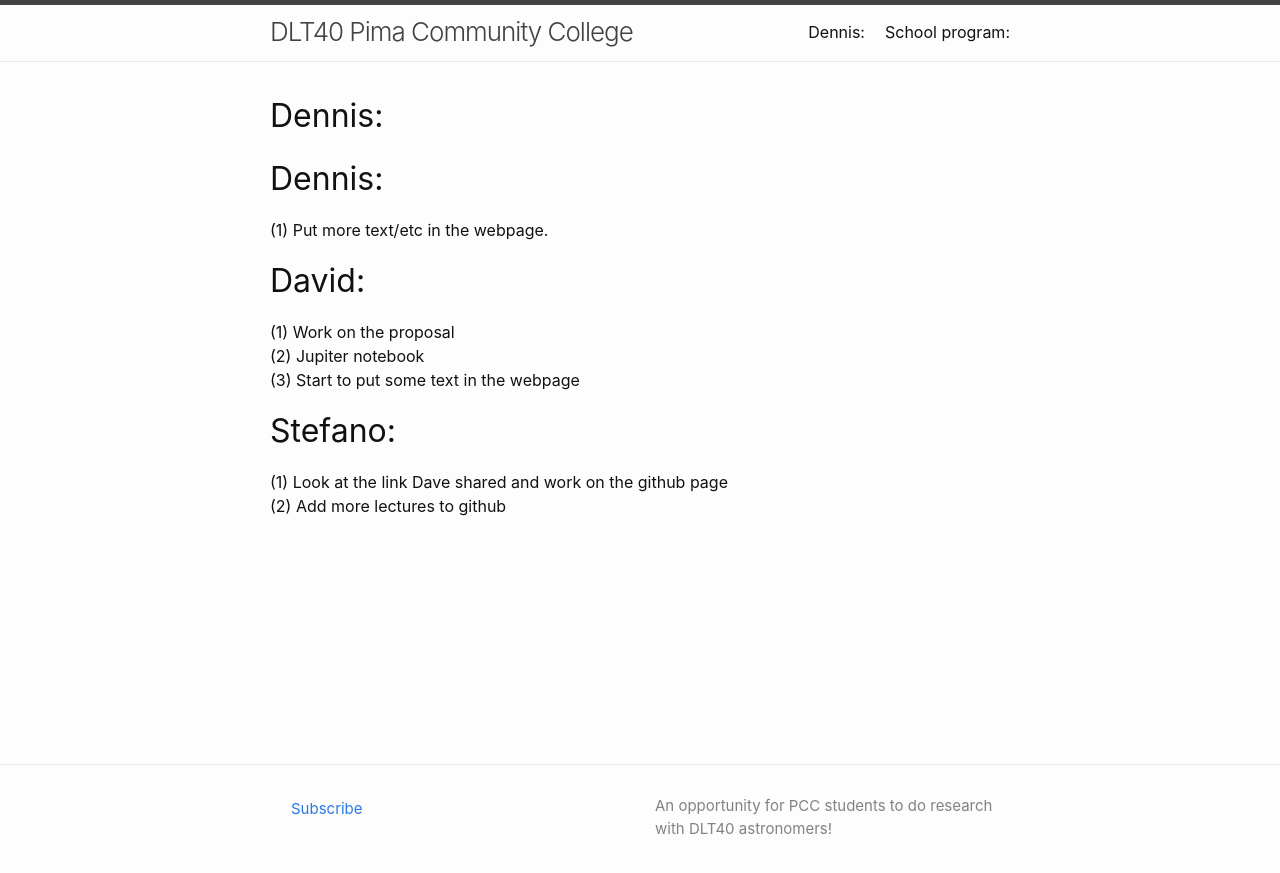
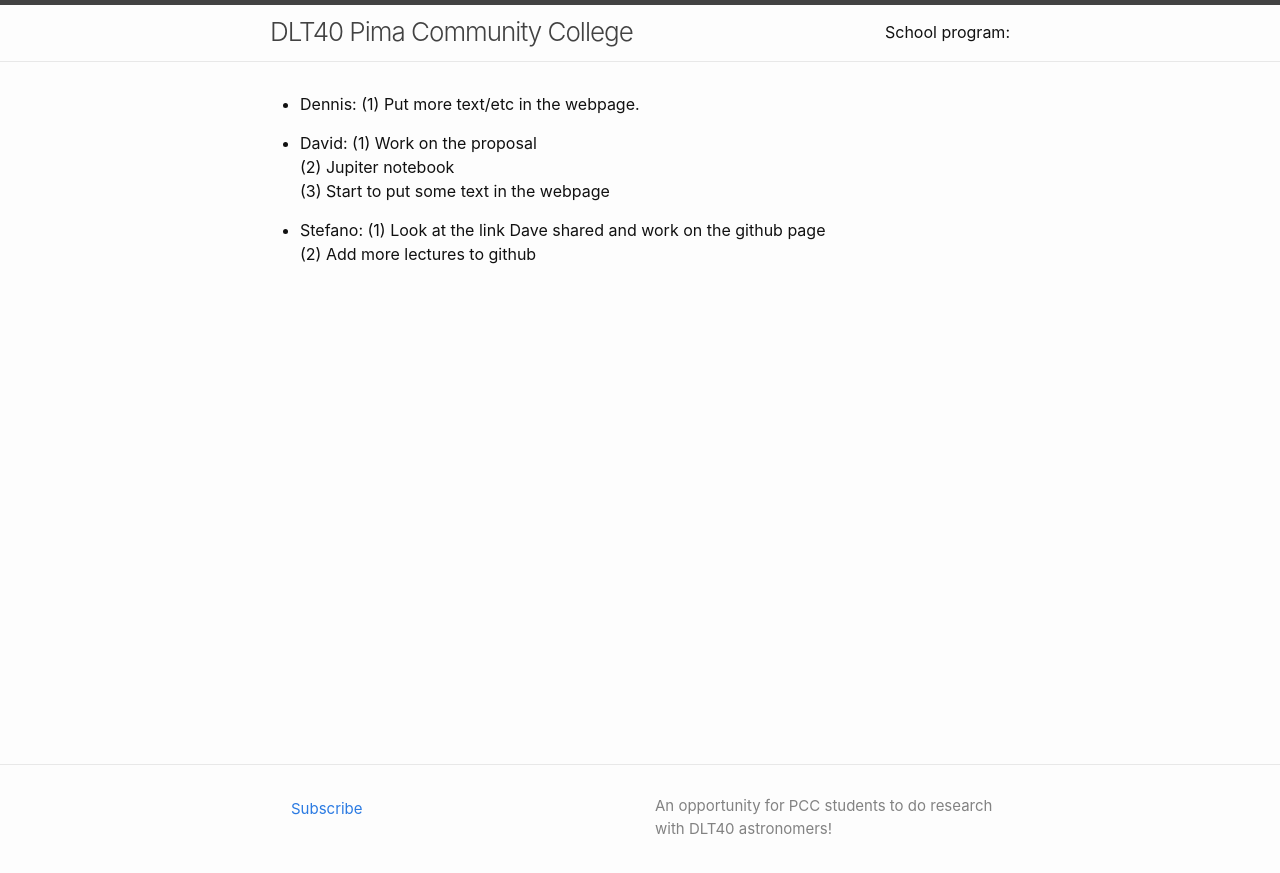
Before and after one commit to svalenti/DLT40PimaSchool.github.io, a Jekyll site: the page built from to_do_list.md, in a window 1280 px wide. Shown: the top 873 px of the page. Built offline with Jekyll 4.4.1, drawn with Linux system fonts in a browser that asks for light colours; our own code applies the rules of GitHub Pages for plain Markdown files.

Commit message:
Update to_do_list.md

```diff
--- a/to_do_list.md
+++ b/to_do_list.md
@@ -7,14 +7,14 @@
 #
 layout: home
 ---
-# Dennis:
+- Dennis:
 (1) Put more text/etc in the webpage.<br>
 
-# David:
+- David:
 (1) Work on the proposal<br>
 (2) Jupiter notebook<br>
 (3) Start to put some text in the webpage<br>
 
-# Stefano:
+- Stefano:
 (1) Look at the link Dave shared and work on the github page<br>
 (2) Add more lectures to github<br>
```
